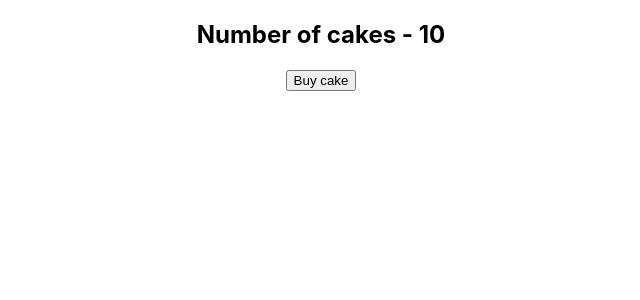
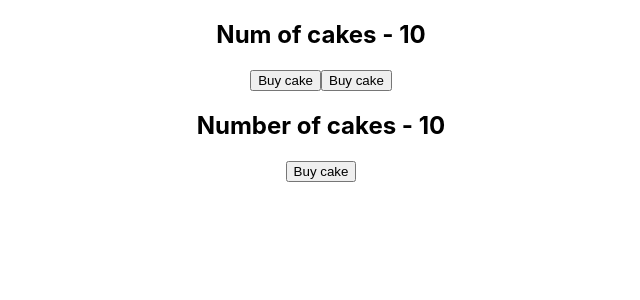
Before and after one commit to TsaiTsaiChieh/react-redux-demo, a React (Create React App) app: page / in a window 1280 px wide. Shown: the top 300 px of the page, without its empty margins (319-959 px from the left). Built offline with nearby package versions, Linux system fonts and the light colour scheme.

Commit message:
:sparkles: add useSelector, useDispatch

```diff
--- a/src/App.js
+++ b/src/App.js
@@ -1,12 +1,14 @@
 import { Provider } from 'react-redux';
 import './App.css';
 import CakeContainer from './components/CakeContainer';
+import HooksCakeContainer from './components/HooksCakeContainer';
 import { store } from './redux/store';
 
 function App() {
   return (
     <Provider store={store}>
       <div className="App">
+        <HooksCakeContainer/>
         <CakeContainer />
       </div>
     </Provider>
--- /dev/null
+++ b/src/components/HooksCakeContainer.js
@@ -0,0 +1,18 @@
+import React from 'react'
+import {useDispatch, useSelector} from 'react-redux'
+import {buyCake} from '../redux'
+import {BUY_CAKE} from '../redux/cake/cakeTypes'
+
+function HooksCakeContainer() {
+  const numOfCakes = useSelector(state=> state.numOfCakes)
+  const dispatch = useDispatch()
+  return (
+    <div>
+      <h2>Num of cakes - {numOfCakes}</h2>
+      <button onClick={()=> dispatch({type: BUY_CAKE})}>Buy cake</button>
+      <button onClick={()=> dispatch(buyCake())}>Buy cake</button>
+    </div>
+  )
+}
+
+export default HooksCakeContainer
```
